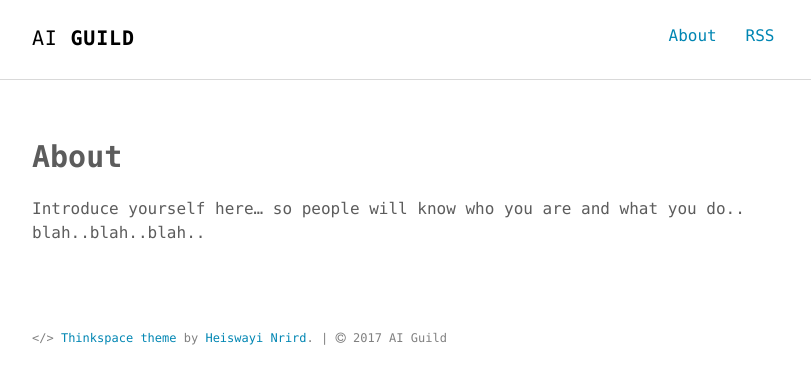
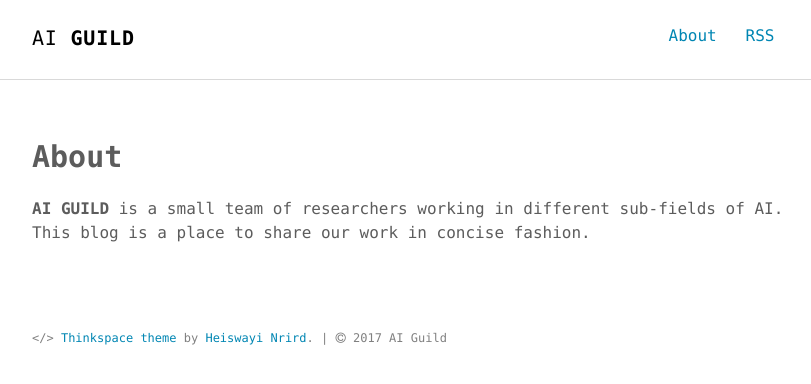
Before and after one commit to ai-guild/ai-guild.github.io, a Jekyll site: the page built from about.md, in a window 1280 px wide. Shown: the top 384 px of the page, without its empty margins (232-1043 px from the left). Built offline with Jekyll 4.4.1, drawn with Linux system fonts in a browser that asks for light colours.

Commit message:
update about

```diff
--- a/about.md
+++ b/about.md
@@ -4,4 +4,4 @@ title: About
 permalink: /about/
 ---
 
-Introduce yourself here... so people will know who you are and what you do.. blah..blah..blah..
+**AI GUILD** is a small team of researchers working in different sub-fields of AI. This blog is a place to share our work in concise fashion.
```
